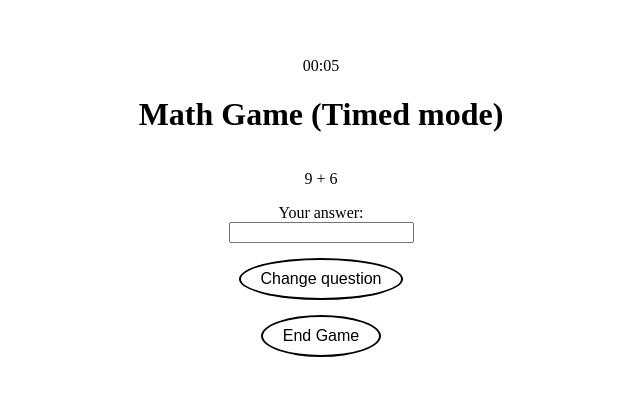
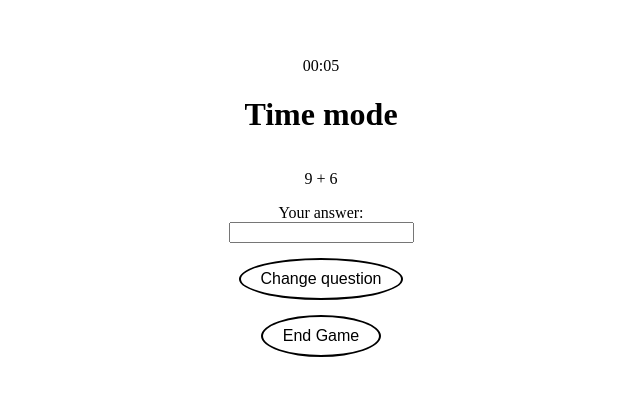
Before and after one commit to Hussien-Talha/Math-game, a plain HTML site: page time-mode-under-ten.html in a window 1280 px wide. Shown: the part 185-580 px from the top of the page, without its empty margins (319-959 px from the left). Drawn offline with Linux system fonts and the light colour scheme.

Commit message:
Update time-mode-under-ten.html
changed text

```diff
--- a/time-mode-under-ten.html
+++ b/time-mode-under-ten.html
@@ -40,7 +40,7 @@
 <body>
     <div class="container">
         <div id="timer"></div>
-        <h1>Math Game (Timed mode)</h1>
+        <h1>Time mode</h1>
         <p id="question"></p>
         <label for="answer">Your answer:</label>
         <input type="number" id="answer" onkeydown="checkEnterKey(event)">
```
